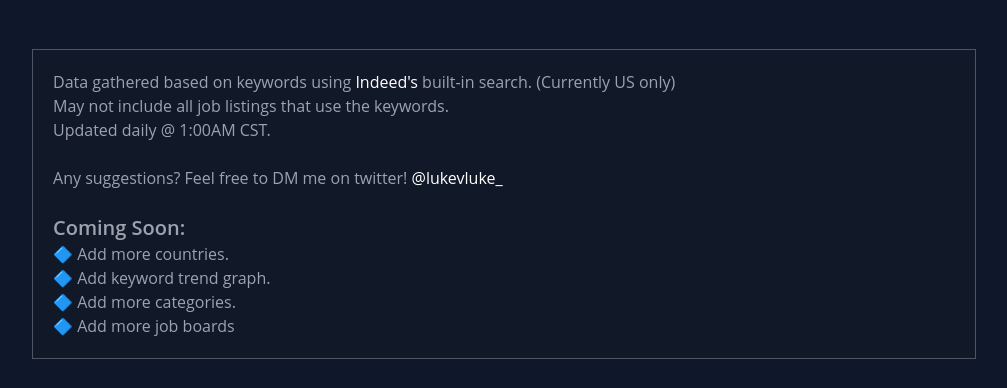
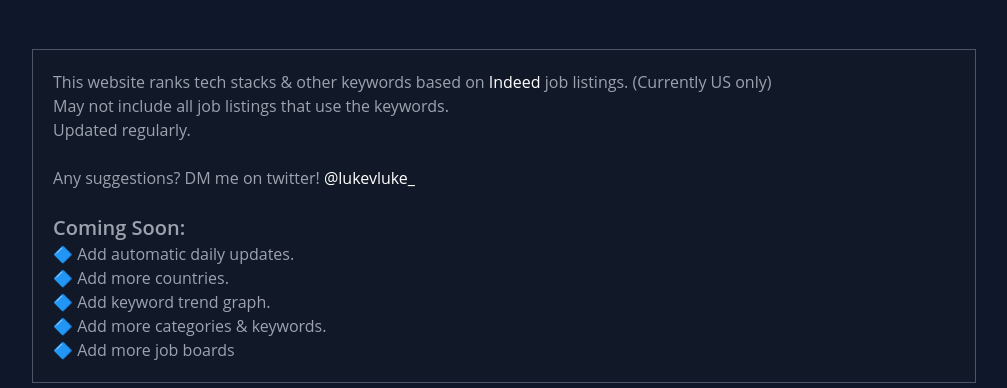
Before and after one commit to Luk3-V/indeed-tech-stacks, a React (Vite) app in the folder client/: page / in a window 1280 px wide. Shown: the part 305-693 px from the top of the page, without its empty margins (136-1143 px from the left). Built offline with nearby package versions, Linux system fonts and the light colour scheme; no server answers; the HTML template or start-up script is replaced by a standard one.

Commit message:
Add embed preview & description edits

```diff
--- a/client/index.html
+++ b/client/index.html
@@ -5,6 +5,21 @@
     <link rel="icon" href="/favicon.png" />
     <link rel="shortcut icon" href="/favicon.png" />
     <meta name="viewport" content="width=device-width, initial-scale=1.0" />
+    <meta property="og:title" content="Indeed Tech Stacks" />
+    <meta property="og:description" content="Ranking tech stacks & other keywords based on Indeed job listings." />
+    <meta property="og:url" content="https://indeedtechstacks.com/" />
+    <meta property="og:image" content="https://indeedtechstacks.com/screenshot-11-20-22.png" />
+    <meta property="og:site_name" content="Indeed Tech Stacks" />
+    <meta property="og:locale" content="en_US" />
+    <meta property="og:type" content="website" />
+    <meta name="twitter:card" content="summary_large_image"/>
+    <meta name="twitter:title" content="Indeed Tech Stacks"/>
+    <meta name="twitter:description" content="Ranking tech stacks & other keywords based on Indeed job listings."/>
+    <meta name="twitter:site" content="@lukevluke_"/>
+    <meta name="twitter:url" content="https://indeedtechstacks.com/">
+    <meta name="twitter:image:src" content="https://indeedtechstacks.com/screenshot-11-20-22.png"/>
+    <meta name="twitter:creator" content="@lukevluke_"/>
+
     <title>Indeed Tech Stacks</title>
   </head>
   <body>
--- a/client/src/App.tsx
+++ b/client/src/App.tsx
@@ -79,16 +79,17 @@ function App() {
 
         <div className='px-3 md:px-10 max-w-5xl mx-auto text-gray-600 dark:text-gray-400 text-md'>
           <div className='p-5 bg-gray-100 dark:bg-gray-900 border border-gray-400 dark:border-gray-600'>
-            <p>Data gathered based on keywords using <a className='text-blue-700 dark:text-white hover:underline' href="https://www.indeed.com/" target="_blank">Indeed's</a> built-in search. (Currently US only)</p>
+            <p>This website ranks tech stacks & other keywords based on <a className='text-blue-700 dark:text-white hover:underline' href="https://www.indeed.com/" target="_blank">Indeed</a> job listings. (Currently US only)</p>
             <p>May not include all job listings that use the keywords.</p>
-            <p>Updated daily @ 1:00AM CST.</p>
+            <p>Updated regularly.</p>
             <br/>
-            <p>Any suggestions? Feel free to DM me on twitter! <a className='text-blue-700 dark:text-white hover:underline' href="https://twitter.com/lukevluke_" target="_blank">@lukevluke_</a></p>
+            <p>Any suggestions? DM me on twitter! <a className='text-blue-700 dark:text-white hover:underline' href="https://twitter.com/lukevluke_" target="_blank">@lukevluke_</a></p>
             <br/>
             <h3 className='text-xl font-semibold'>Coming Soon:</h3>
+            <p>🔷 Add automatic daily updates.</p>
             <p>🔷 Add more countries.</p>
             <p>🔷 Add keyword trend graph.</p>
-            <p>🔷 Add more categories.</p>
+            <p>🔷 Add more categories & keywords.</p>
             <p>🔷 Add more job boards</p>
           </div>
         </div>
```
Also changed, not shown: client/public/screenshot-11-20-22.png (added).
